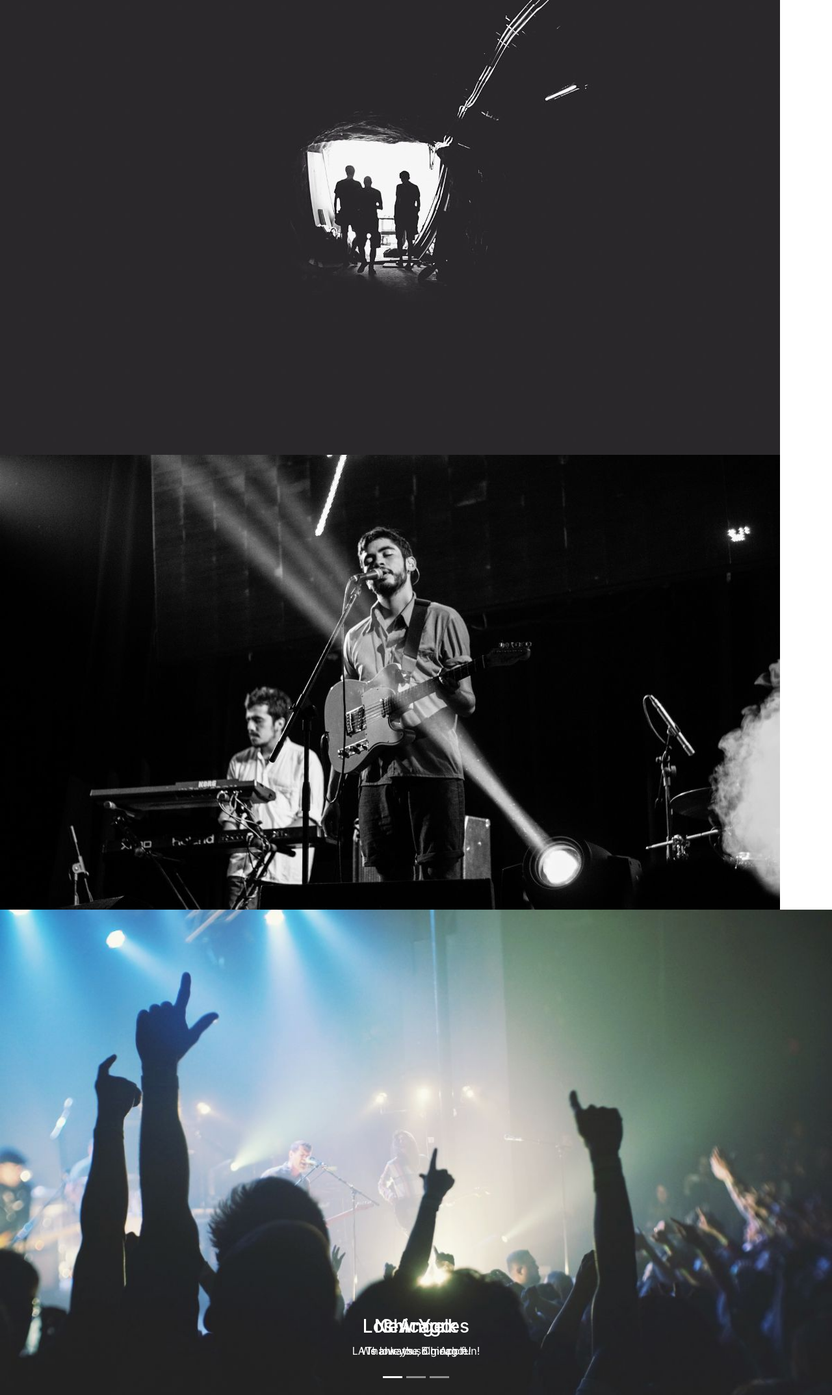
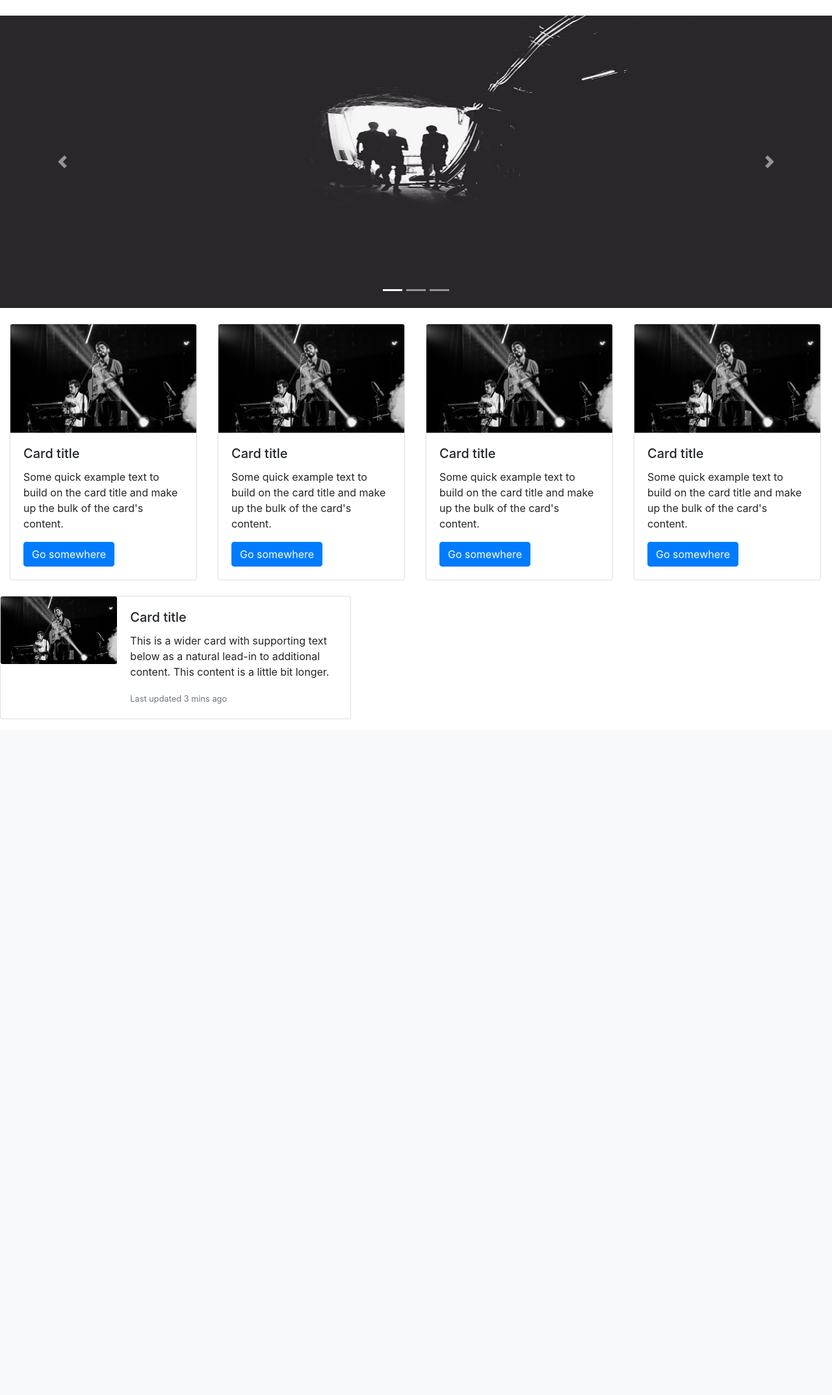
Before and after one commit to vineetsingh065/django, a Django app: page / in a window 1280 px wide. Shown: the part 56-2203 px from the top of the page at 65% size. After the commit the page ends 1163 px from the top, so only its background shows below. Run offline with Django 3.2, Linux system fonts and the light colour scheme; some libraries are stand-ins or nearby versions.

Commit message:
img dir and home.html

```diff
--- a/mysite/main/templates/home.html
+++ b/mysite/main/templates/home.html
@@ -8,9 +8,16 @@
     <!-- Bootstrap CSS -->
     <link rel="stylesheet" href="https://stackpath.bootstrapcdn.com/bootstrap/4.5.0/css/bootstrap.min.css" integrity="sha384-9aIt2nRpC12Uk9gS9baDl411NQApFmC26EwAOH8WgZl5MYYxFfc+NcPb1dKGj7Sk" crossorigin="anonymous">
     <script src="https://ajax.googleapis.com/ajax/libs/jquery/3.5.1/jquery.min.js"></script>
-    <script src="https://maxcdn.bootstrapcdn.com/bootstrap/3.4.1/js/bootstrap.min.js"></script>
-
-    <title>XAR | Home</title>
+    <script src="https://cdnjs.cloudflare.com/ajax/libs/popper.js/1.16.0/umd/popper.min.js"></script>
+    <script src="https://maxcdn.bootstrapcdn.com/bootstrap/4.5.0/js/bootstrap.min.js"></script>
+    <style>
+  /* Make the image fully responsive */
+     .carousel-inner img {
+        width: 100%;
+        height: 100%;
+      }
+    </style>
+  <title>XAR | Home</title>
   </head>
   <body>
   <nav class="navbar navbar-expand-lg navbar-light bg-light">
@@ -48,53 +55,107 @@
     </form>
     </div>
     </nav>
+  <br/>
 
   <!-- slider -->
-  <div id="myCarousel" class="carousel slide" data-ride="carousel">
+  <div id="demo" class="carousel slide" data-ride="carousel">
+
   <!-- Indicators -->
-  <ol class="carousel-indicators">
-    <li data-target="#myCarousel" data-slide-to="0" class="active"></li>
-    <li data-target="#myCarousel" data-slide-to="1"></li>
-    <li data-target="#myCarousel" data-slide-to="2"></li>
-  </ol>
+  <ul class="carousel-indicators">
+    <li data-target="#demo" data-slide-to="0" class="active"></li>
+    <li data-target="#demo" data-slide-to="1"></li>
+    <li data-target="#demo" data-slide-to="2"></li>
+  </ul>
 
-  <!-- Wrapper for slides -->
+  <!-- The slideshow -->
   <div class="carousel-inner">
-    <div class="item active">
-      <img src="../static/img/la.jpg" alt="Chania">
-      <div class="carousel-caption">
-        <h3>Los Angeles</h3>
-        <p>LA is always so much fun!</p>
-      </div>
+    <div class="carousel-item active">
+      <img style="display: inline-block; height: 450px;" src="{% static 'img/la.jpg'%}" alt="Los Angeles" width="1100" height="500">
     </div>
-
-    <div class="item">
-      <img src="../static/img/chicago.jpg" alt="Chicago">
-      <div class="carousel-caption">
-        <h3>Chicago</h3>
-        <p>Thank you, Chicago!</p>
-      </div>
+    <div class="carousel-item">
+      <img style="display: inline-block; height: 450px;" src="{% static 'img/chicago.jpg'%}" alt="Chicago" width="1100" height="500">
     </div>
-
-    <div class="item">
-        <img src="{%static 'img/ny.jpg' %}" alt="New York" style="width: 100%;">
-      <div class="carousel-caption">
-        <h3>New York</h3>
-        <p>We love the Big Apple!</p>
-      </div>
+    <div class="carousel-item">
+      <img style="display: inline-block; height: 450px;" src="{% static 'img/ny.jpg'%}" alt="New York" width="1100" height="500">
     </div>
   </div>
 
   <!-- Left and right controls -->
-  <a class="left carousel-control" href="#myCarousel" data-slide="prev">
-    <span class="glyphicon glyphicon-chevron-left"></span>
-    <span class="sr-only">Previous</span>
+  <a class="carousel-control-prev" href="#demo" data-slide="prev">
+    <span class="carousel-control-prev-icon"></span>
   </a>
-  <a class="right carousel-control" href="#myCarousel" data-slide="next">
-    <span class="glyphicon glyphicon-chevron-right"></span>
-    <span class="sr-only">Next</span>
+  <a class="carousel-control-next" href="#demo" data-slide="next">
+    <span class="carousel-control-next-icon"></span>
   </a>
 </div>
+
+  <br/>
+
+  <div class="col-12">
+      <div class="row">
+          <div class="col-3">
+                <div class="card" style="width: 18rem;">
+                    <img src="{% static 'img/chicago.jpg'%}" class="card-img-top" alt="...">
+                    <div class="card-body">
+                        <h5 class="card-title">Card title</h5>
+                        <p class="card-text">Some quick example text to build on the card title and make up the bulk of the card's content.</p>
+                        <a href="#" class="btn btn-primary">Go somewhere</a>
+                    </div>
+                </div>
+            </div>
+          <div class="col-3">
+                <div class="card" style="width: 18rem;">
+                    <img src="{% static 'img/chicago.jpg'%}" class="card-img-top" alt="...">
+                    <div class="card-body">
+                        <h5 class="card-title">Card title</h5>
+                        <p class="card-text">Some quick example text to build on the card title and make up the bulk of the card's content.</p>
+                        <a href="#" class="btn btn-primary">Go somewhere</a>
+                    </div>
+                </div>
+            </div>
+          <div class="col-3">
+                <div class="card" style="width: 18rem;">
+                    <img src="{% static 'img/chicago.jpg'%}" class="card-img-top" alt="...">
+                    <div class="card-body">
+                        <h5 class="card-title">Card title</h5>
+                        <p class="card-text">Some quick example text to build on the card title and make up the bulk of the card's content.</p>
+                        <a href="#" class="btn btn-primary">Go somewhere</a>
+                    </div>
+                </div>
+            </div>
+          <div class="col-3">
+                <div class="card" style="width: 18rem;">
+                    <img src="{% static 'img/chicago.jpg'%}" class="card-img-top" alt="...">
+                    <div class="card-body">
+                        <h5 class="card-title">Card title</h5>
+                        <p class="card-text">Some quick example text to build on the card title and make up the bulk of the card's content.</p>
+                        <a href="#" class="btn btn-primary">Go somewhere</a>
+                    </div>
+                </div>
+          </div>
+      </div>
+</div>
+<br/>
+  <div class="col-12">
+      <div class="row">
+          <div class="card mb-3" style="max-width: 540px;">
+          <div class="row no-gutters">
+            <div class="col-md-4">
+              <img src="{% static 'img/chicago.jpg'%}" class="card-img" alt="...">
+            </div>
+            <div class="col-md-8">
+              <div class="card-body">
+                <h5 class="card-title">Card title</h5>
+                <p class="card-text">This is a wider card with supporting text below as a natural lead-in to additional content. This content is a little bit longer.</p>
+                <p class="card-text"><small class="text-muted">Last updated 3 mins ago</small></p>
+              </div>
+            </div>
+          </div>
+        </div>
+      </div>
+  </div>
+
+
 
     <!-- Optional JavaScript -->
     <!-- jQuery first, then Popper.js, then Bootstrap JS -->
```
